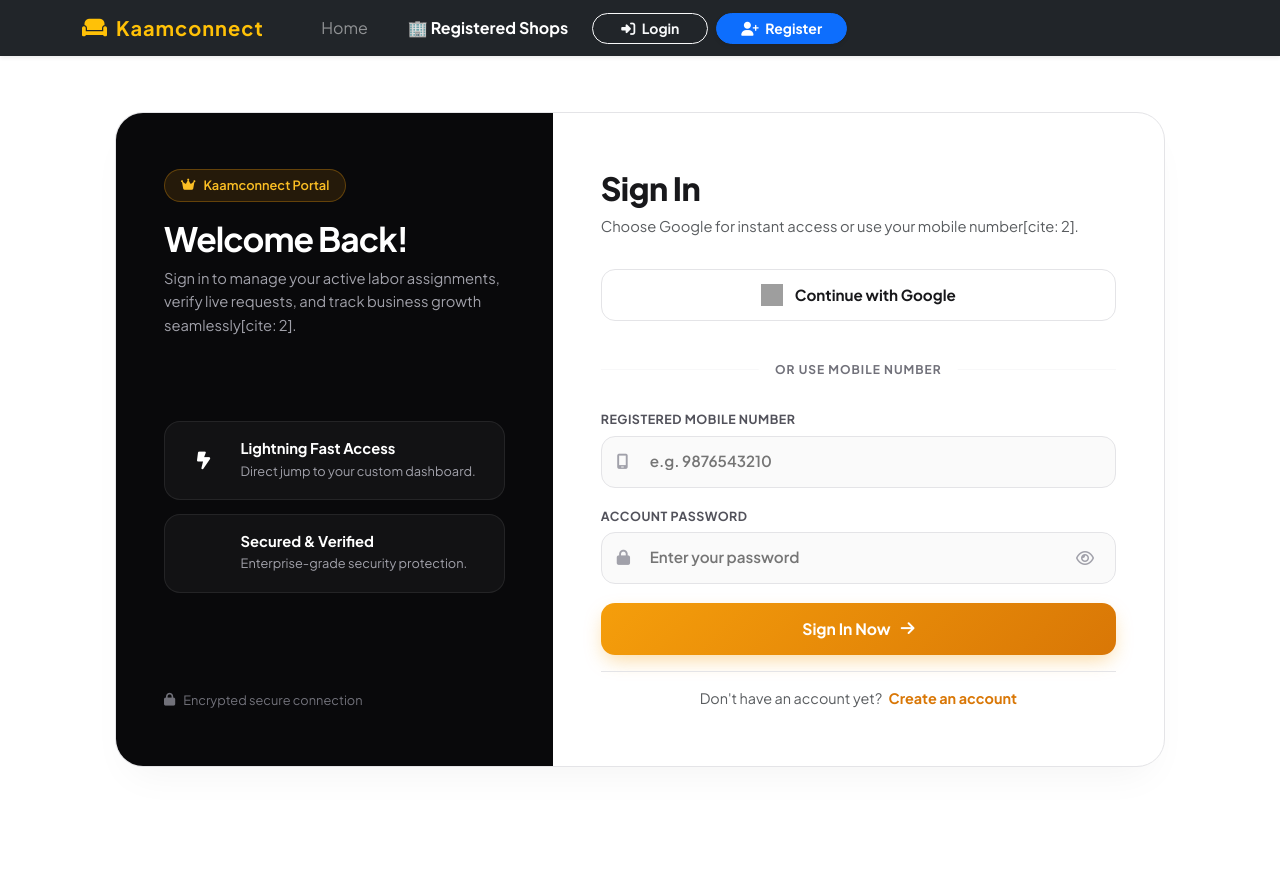
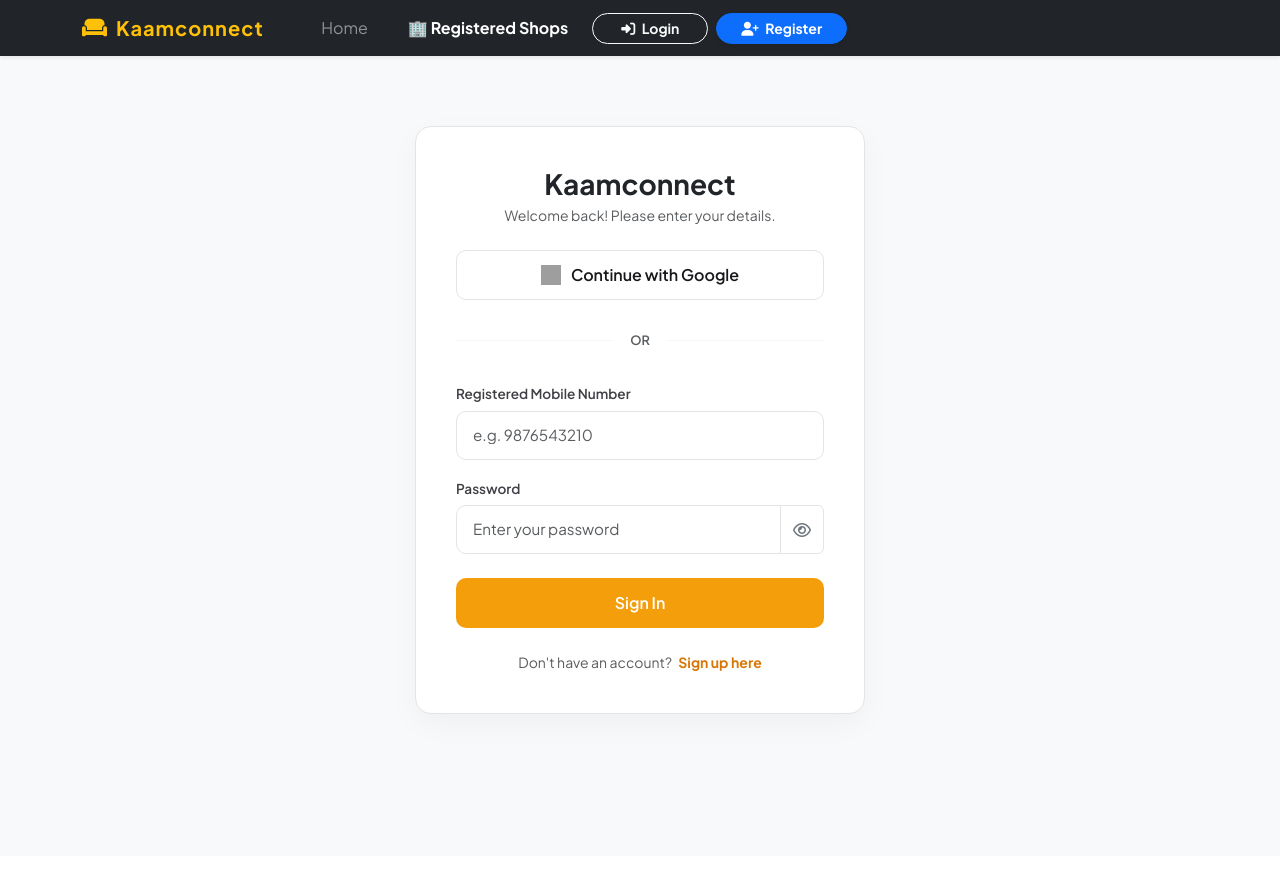
Before and after one commit to kaamconnect01/kaamconnect, a Flask app: page /login in a window 1280 px wide. After the commit the page ends 720 px from the top, so only its background shows below. Run offline with Flask 3, Linux system fonts and the light colour scheme; some libraries are stand-ins or nearby versions; grey boxes are pictures that could not be loaded.

Commit message:
Update login.html

```diff
--- a/templates/login.html
+++ b/templates/login.html
@@ -1,328 +1,162 @@
 {% extends 'base.html' %}
 {% block content %}
 <style>
-    @import url('https://fonts.googleapis.com/css2?family=Plus+Jakarta+Sans:wght@400;500;600;700;800&display=swap');
-
-    :root {
-        --brand-amber: #f59e0b;
-        --brand-amber-dark: #d97706;
-        --text-main: #18181b;
-        --text-muted: #71717a;
-        --border-light: #e4e4e7;
-    }
+    @import url('https://fonts.googleapis.com/css2?family=Plus+Jakarta+Sans:wght@400;500;600;700&display=swap');
 
     body {
-        background-color: #ffffff !important;
+        background-color: #f8f9fa !important;
         font-family: 'Plus Jakarta Sans', sans-serif;
     }
 
-    .clean-page-wrapper {
+    .auth-wrapper {
         min-height: 85vh;
         display: flex;
         align-items: center;
         justify-content: center;
         padding: 2rem 1rem;
-        background: transparent;
     }
 
-    .clean-main-card {
+    .auth-card {
         background: #ffffff;
-        border-radius: 28px;
-        border: 1px solid var(--border-light);
-        box-shadow: 0 20px 40px -15px rgba(0, 0, 0, 0.05);
+        border-radius: 16px;
+        border: 1px solid #e4e4e7;
+        box-shadow: 0 10px 30px rgba(0, 0, 0, 0.04);
         width: 100%;
-        max-width: 1050px;
-        overflow: hidden;
+        max-width: 450px;
+        padding: 2.5rem;
     }
 
-    /* Left Brand Side */
-    .clean-brand-side {
-        background: #09090b;
-        color: #ffffff;
-        padding: 3.5rem 3rem;
-        display: flex;
-        flex-direction: column;
-        justify-content: space-between;
-    }
-
-    .amber-badge-pill {
-        display: inline-flex;
-        align-items: center;
-        gap: 8px;
-        background: rgba(245, 158, 11, 0.12);
-        border: 1px solid rgba(245, 158, 11, 0.3);
-        color: #fbbf24;
-        padding: 6px 16px;
-        border-radius: 50px;
-        font-size: 0.8rem;
+    .btn-google {
+        background: #ffffff;
+        border: 1px solid #e4e4e7;
+        color: #18181b;
+        border-radius: 10px;
+        padding: 0.75rem;
         font-weight: 600;
-    }
-
-    .feature-item-box {
-        background: rgba(255, 255, 255, 0.04);
-        border: 1px solid rgba(255, 255, 255, 0.08);
-        border-radius: 16px;
-        padding: 1.1rem;
-        margin-bottom: 0.85rem;
-    }
-
-    /* Right Form Side */
-    .clean-form-side {
-        padding: 3.5rem 3rem;
-        display: flex;
-        flex-direction: column;
-        justify-content: center;
-    }
-
-    .form-heading {
-        font-size: 2rem;
-        font-weight: 800;
-        color: var(--text-main);
-        letter-spacing: -0.5px;
-    }
-
-    /* Top Google Button */
-    .btn-google-top {
-        background: #ffffff;
-        border: 1.5px solid var(--border-light);
-        color: var(--text-main);
-        border-radius: 14px;
-        padding: 0.85rem;
-        font-weight: 700;
-        font-size: 0.95rem;
-        display: flex;
-        align-items: center;
-        justify-content: center;
-        gap: 12px;
-        text-decoration: none;
-        transition: all 0.25s ease;
-    }
-
-    .btn-google-top:hover {
-        background: #fafafa;
-        border-color: var(--brand-amber);
-        transform: translateY(-2px);
-        box-shadow: 0 6px 16px rgba(245, 158, 11, 0.1);
-        color: var(--text-main);
-    }
-
-    .divider-text-center {
-        position: relative;
-        text-align: center;
-        margin: 1.5rem 0;
-    }
-
-    .divider-text-center hr {
-        border-color: var(--border-light);
-    }
-
-    .divider-text-center span {
-        position: absolute;
-        top: 50%;
-        left: 50%;
-        transform: translate(-50%, -50%);
-        background: #ffffff;
-        padding: 0 1rem;
-        color: var(--text-muted);
-        font-size: 0.75rem;
-        font-weight: 700;
-        letter-spacing: 1px;
-    }
-
-    .input-block-group {
-        margin-bottom: 1.2rem;
-    }
-
-    .input-block-group label {
-        font-size: 0.78rem;
-        font-weight: 700;
-        color: #52525b;
-        margin-bottom: 0.4rem;
-        text-transform: uppercase;
-        letter-spacing: 0.5px;
-        display: block;
-    }
-
-    .input-wrapper-inner {
-        position: relative;
-        display: flex;
-        align-items: center;
-    }
-
-    .input-prefix-icon {
-        position: absolute;
-        left: 1rem;
-        color: #a1a1aa;
-        font-size: 0.95rem;
-        z-index: 2;
-        pointer-events: none;
-    }
-
-    .clean-form-input {
-        width: 100%;
-        padding: 0.85rem 1rem 0.85rem 3rem;
-        font-size: 0.95rem;
-        border-radius: 14px;
-        border: 1.5px solid var(--border-light);
-        background-color: #fafafa;
-        color: var(--text-main);
-        font-weight: 600;
-        transition: all 0.2s ease;
-    }
-
-    .clean-form-input:focus {
-        outline: none;
-        background-color: #ffffff;
-        border-color: var(--brand-amber);
-        box-shadow: 0 0 0 4px rgba(245, 158, 11, 0.12);
-    }
-
-    .password-eye-btn {
-        position: absolute;
-        right: 1rem;
-        background: none;
-        border: none;
-        color: #a1a1aa;
-        cursor: pointer;
-    }
-
-    .password-eye-btn:hover {
-        color: var(--text-main);
-    }
-
-    .btn-amber-action {
-        background: linear-gradient(135deg, #f59e0b 0%, #d97706 100%);
-        color: #ffffff;
-        border-radius: 14px;
-        padding: 0.9rem;
-        font-weight: 700;
-        font-size: 0.98rem;
-        border: none;
-        width: 100%;
-        cursor: pointer;
-        box-shadow: 0 8px 20px -4px rgba(245, 158, 11, 0.4);
-        transition: all 0.25s ease;
         display: flex;
         align-items: center;
         justify-content: center;
         gap: 10px;
-        margin-top: 0.4rem;
+        text-decoration: none;
+        transition: background 0.2s;
     }
 
-    .btn-amber-action:hover {
-        transform: translateY(-2px);
-        box-shadow: 0 12px 24px -4px rgba(245, 158, 11, 0.5);
-        background: linear-gradient(135deg, #d97706 0%, #b45309 100%);
-        color: white;
+    .btn-google:hover {
+        background: #f4f4f5;
+        color: #18181b;
     }
 
-    @media (max-width: 991.98px) {
-        .clean-brand-side { padding: 2.5rem 1.5rem; }
-        .clean-form-side { padding: 2.5rem 1.5rem; }
+    .form-label {
+        font-size: 0.85rem;
+        font-weight: 600;
+        color: #3f3f46;
+        margin-bottom: 0.4rem;
+    }
+
+    .form-control {
+        padding: 0.75rem 1rem;
+        border-radius: 10px;
+        border: 1px solid #e4e4e7;
+        font-size: 0.95rem;
+    }
+
+    .form-control:focus {
+        border-color: #f59e0b;
+        box-shadow: 0 0 0 3px rgba(245, 158, 11, 0.15);
+    }
+
+    .btn-primary-custom {
+        background-color: #f59e0b;
+        border: none;
+        color: #ffffff;
+        border-radius: 10px;
+        padding: 0.8rem;
+        font-weight: 600;
+        font-size: 1rem;
+        transition: background 0.2s;
+    }
+
+    .btn-primary-custom:hover {
+        background-color: #d97706;
+        color: #ffffff;
     }
 </style>
 
-<div class="container clean-page-wrapper">
-    <div class="clean-main-card row g-0 d-flex flex-column-reverse flex-lg-row">
+<div class="container auth-wrapper">
+    <div class="auth-card">
 
-        <!-- LEFT BRAND SIDE -->
-        <div class="col-lg-5 clean-brand-side">
-            <div>
-                <div class="mb-3">
-                    <span class="amber-badge-pill">
-                        <i class="fa-solid fa-crown"></i> Kaamconnect Portal
-                    </span>
-                </div>
-                <h2 class="fw-bold mb-2" style="font-size: 2.1rem; letter-spacing: -1px;">Welcome Back!</h2>
-                <p class="text-zinc-400 mb-0" style="font-size: 0.92rem; line-height: 1.6; color: #a1a1aa;">
-                    Sign in to manage your active labor assignments, verify live requests, and track business growth seamlessly[cite: 2].
-                </p>
+        <div class="text-center mb-4">
+            <h3 class="fw-bold mb-1">Kaamconnect</h3>
+            <p class="text-muted small">Welcome back! Please enter your details.</p>
         </div>
 
-            <div class="my-4">
-                <div class="feature-item-box">
-                    <div class="d-flex align-items-center">
-                        <div class="rounded-3 bg-amber-500 bg-opacity-20 text-amber-400 d-flex align-items-center justify-content-center me-3" style="width: 42px; height: 42px; font-size: 1.1rem; flex-shrink: 0;">
-                            <i class="fa-solid fa-bolt-lightning"></i>
-                        </div>
-                        <div>
-                            <h6 class="mb-0 fw-bold text-white" style="font-size: 0.92rem;">Lightning Fast Access</h6>
-                            <small style="color: #a1a1aa; font-size: 0.8rem;">Direct jump to your custom dashboard.</small>
-                        </div>
-                    </div>
+        <!-- YAHAN OTP LOGIC ADD KIYA GAYA HAI TAQKI OTP SEND HONE PAR YAHI RUKHE -->
+        {% if show_otp %}
+
+        <div class="alert alert-success text-center mb-4" style="font-size: 0.85rem;">
+            A secure 6-digit OTP has been sent to your registered mobile number[cite: 2].
         </div>
 
-                <div class="feature-item-box">
-                    <div class="d-flex align-items-center">
-                        <div class="rounded-3 bg-emerald-500 bg-opacity-20 text-emerald-400 d-flex align-items-center justify-content-center me-3" style="width: 42px; height: 42px; font-size: 1.1rem; flex-shrink: 0;">
-                            <i class="fa-solid fa-shield-check"></i>
-                        </div>
-                        <div>
-                            <h6 class="mb-0 fw-bold text-white" style="font-size: 0.92rem;">Secured & Verified</h6>
-                            <small style="color: #a1a1aa; font-size: 0.8rem;">Enterprise-grade security protection.</small>
-                        </div>
-                    </div>
-                </div>
+        <form method="POST">
+            <!-- Hidden input to keep mobile number in request -->
+            <input type="hidden" name="mobile" value="{{ request.form.get('mobile') or mobile }}">
+
+            <div class="mb-4">
+                <label class="form-label text-center w-100">Enter OTP to Login</label>
+                <input type="text" name="otp" class="form-control text-center fw-bold fs-4" required placeholder="• • • • • •" maxlength="6" style="letter-spacing: 6px;">
             </div>
 
-            <div>
-                <small class="d-flex align-items-center gap-2" style="font-size: 0.8rem; color: #71717a;">
-                    <i class="fa-solid fa-lock text-amber-400"></i> Encrypted secure connection
-                </small>
+            <button type="submit" class="btn btn-primary-custom w-100 mb-3">
+                Verify OTP & Login
+            </button>
+
+            <div class="text-center">
+                <a href="{{ url_for('login') }}" class="text-decoration-none text-muted small"><i class="fa-solid fa-arrow-left me-1"></i> Back to Login</a>
             </div>
-        </div>
+        </form>
 
-        <!-- RIGHT FORM SIDE -->
-        <div class="col-lg-7 clean-form-side">
-            <div class="mb-3">
-                <h3 class="form-heading">Sign In</h3>
-                <p class="text-muted mt-1" style="font-size: 0.92rem;">Choose Google for instant access or use your mobile number[cite: 2].</p>
-            </div>
+        {% else %}
 
-            <!-- GOOGLE BUTTON AT TOP -->
-            <a href="{{ url_for('login_google') }}" class="btn-google-top mb-2">
-                <img src="https://www.svgrepo.com/show/475656/google-color.svg" alt="Google" style="width: 22px; height: 22px;">
+        <!-- NORMAL LOGIN FORM -->
+        <a href="{{ url_for('login_google') }}" class="btn-google w-100 mb-4">
+            <img src="https://www.svgrepo.com/show/475656/google-color.svg" alt="Google" style="width: 20px; height: 20px;">
             Continue with Google
         </a>
 
-            <div class="divider-text-center">
-                <hr>
-                <span>OR USE MOBILE NUMBER</span>
+        <div class="d-flex align-items-center mb-4">
+            <hr class="flex-grow-1" style="border-color: #e4e4e7;">
+            <span class="mx-3 text-muted" style="font-size: 0.8rem; font-weight: 600;">OR</span>
+            <hr class="flex-grow-1" style="border-color: #e4e4e7;">
         </div>
 
         <form method="POST">
-                <div class="input-block-group">
-                    <label>Registered Mobile Number</label>
-                    <div class="input-wrapper-inner">
-                        <input type="tel" name="mobile" class="clean-form-input" required placeholder="e.g. 9876543210" pattern="[0-9]{10}" maxlength="10">
-                        <i class="fa-solid fa-mobile-screen input-prefix-icon"></i>
-                    </div>
+            <div class="mb-3">
+                <label class="form-label">Registered Mobile Number</label>
+                <input type="tel" name="mobile" class="form-control" required placeholder="e.g. 9876543210" pattern="[0-9]{10}" maxlength="10">
             </div>
 
-                <div class="input-block-group">
-                    <label>Account Password</label>
-                    <div class="input-wrapper-inner">
-                        <input type="password" id="passwordInput" name="password" class="clean-form-input" required placeholder="Enter your password">
-                        <i class="fa-solid fa-lock input-prefix-icon"></i>
-                        <button type="button" class="password-eye-btn" onclick="togglePasswordVisibility()" aria-label="Toggle password visibility">
+            <div class="mb-4">
+                <label class="form-label">Password</label>
+                <div class="input-group">
+                    <input type="password" id="passwordInput" name="password" class="form-control" required placeholder="Enter your password">
+                    <button type="button" class="btn btn-outline-secondary" style="border-color: #e4e4e7;" onclick="togglePasswordVisibility()">
                         <i class="fa-regular fa-eye" id="toggleIcon"></i>
                     </button>
                 </div>
             </div>
 
-                <button type="submit" class="btn-amber-action">
-                    <span>Sign In Now</span>
-                    <i class="fa-solid fa-arrow-right"></i>
+            <button type="submit" class="btn btn-primary-custom w-100 mb-4">
+                Sign In
             </button>
 
-                <div class="text-center pt-3 mt-3 border-top" style="border-color: var(--border-light) !important;">
-                    <p class="text-muted small mb-0" style="font-size: 0.9rem;">
-                        Don't have an account yet?
-                        <a href="{{ url_for('signup') }}" class="fw-bold text-decoration-none ms-1" style="color: #d97706;">Create an account</a>
+            <div class="text-center">
+                <p class="text-muted small mb-0">
+                    Don't have an account?
+                    <a href="{{ url_for('signup') }}" class="fw-bold text-decoration-none ms-1" style="color: #d97706;">Sign up here</a>
                 </p>
             </div>
         </form>
-        </div>
+        {% endif %}
 
     </div>
 </div>
```
Lines whose indentation alone changed are shown as unchanged.
